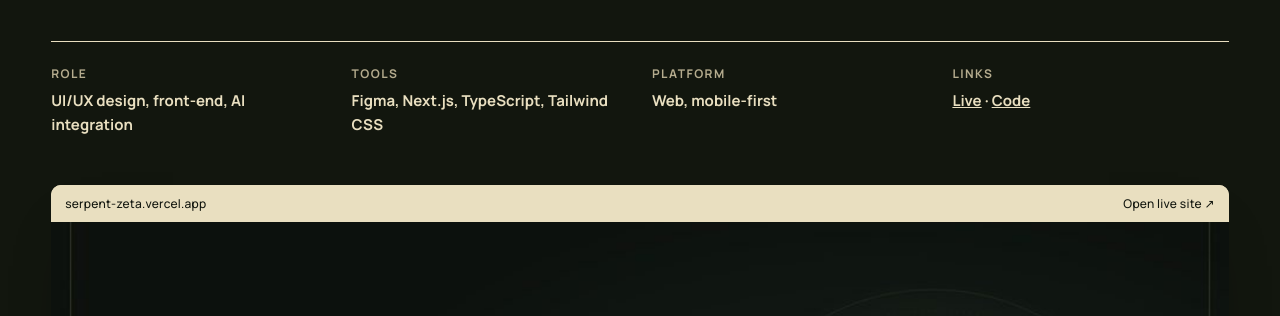
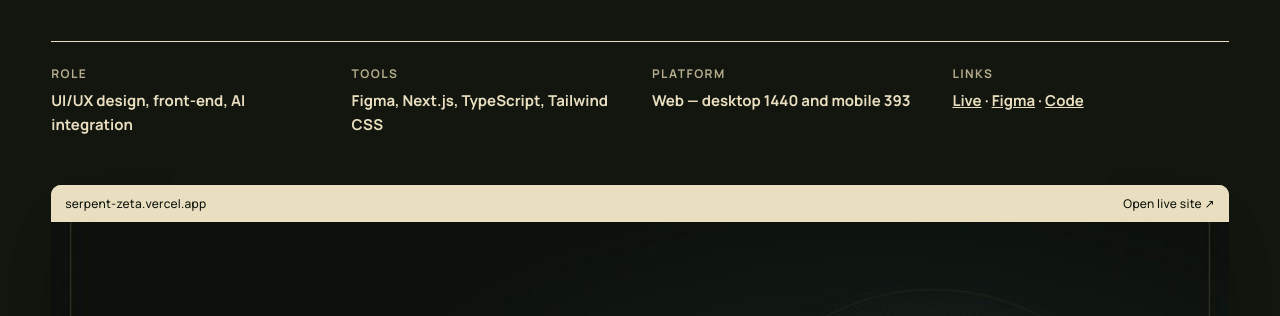
Before and after one commit to thaw5808-arch/portfolio, a plain HTML site: page work/serpent.html in a window 1280 px wide. Shown: the part 484-800 px from the top of the page. Drawn offline with Linux system fonts and the light colour scheme.

Commit message:
Link the Serpent Figma prototype from its case study
Co-Authored-By: Claude Opus 5.5 <noreply@anthropic.com>
Claude-Session: https://claude.ai/code/session_01CiVN15zXc7rFVjZjwNPWLn

```diff
--- a/work/serpent.html
+++ b/work/serpent.html
@@ -35,8 +35,8 @@
     <div class="cs-meta">
       <div><h2>Role</h2><p>UI/UX design, front-end, AI integration</p></div>
       <div><h2>Tools</h2><p>Figma, Next.js, TypeScript, Tailwind CSS</p></div>
-      <div><h2>Platform</h2><p>Web, mobile-first</p></div>
-      <div><h2>Links</h2><p><a href="https://serpent-zeta.vercel.app">Live</a> · <a href="https://github.com/thaw5808-arch/serpent">Code</a></p></div>
+      <div><h2>Platform</h2><p>Web — desktop 1440 and mobile 393</p></div>
+      <div><h2>Links</h2><p><a href="https://serpent-zeta.vercel.app">Live</a> · <a href="https://www.figma.com/design/9MFKo0qtigMqrw2hpltgu2">Figma</a> · <a href="https://github.com/thaw5808-arch/serpent">Code</a></p></div>
     </div>
   </section>
   <section class="cs-media"><a class="frame reveal" href="https://serpent-zeta.vercel.app" style="display:block">
```
